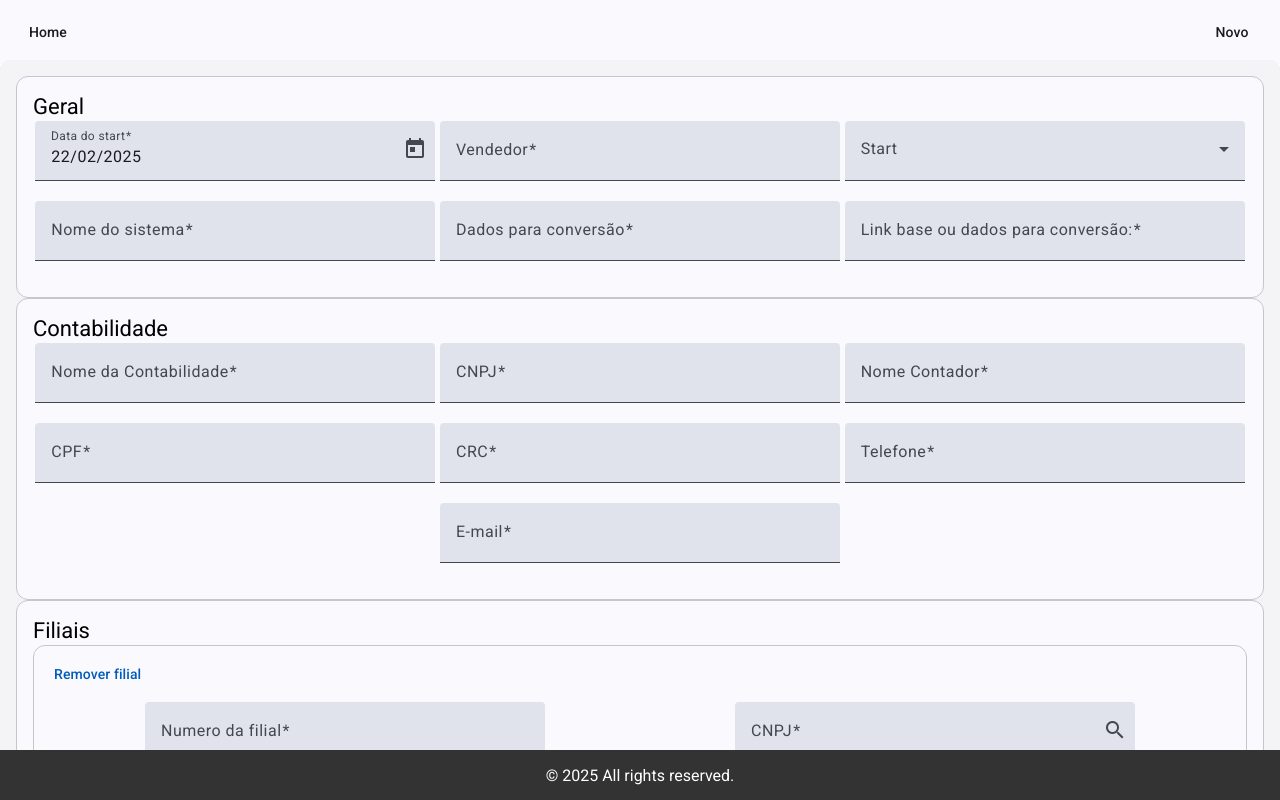
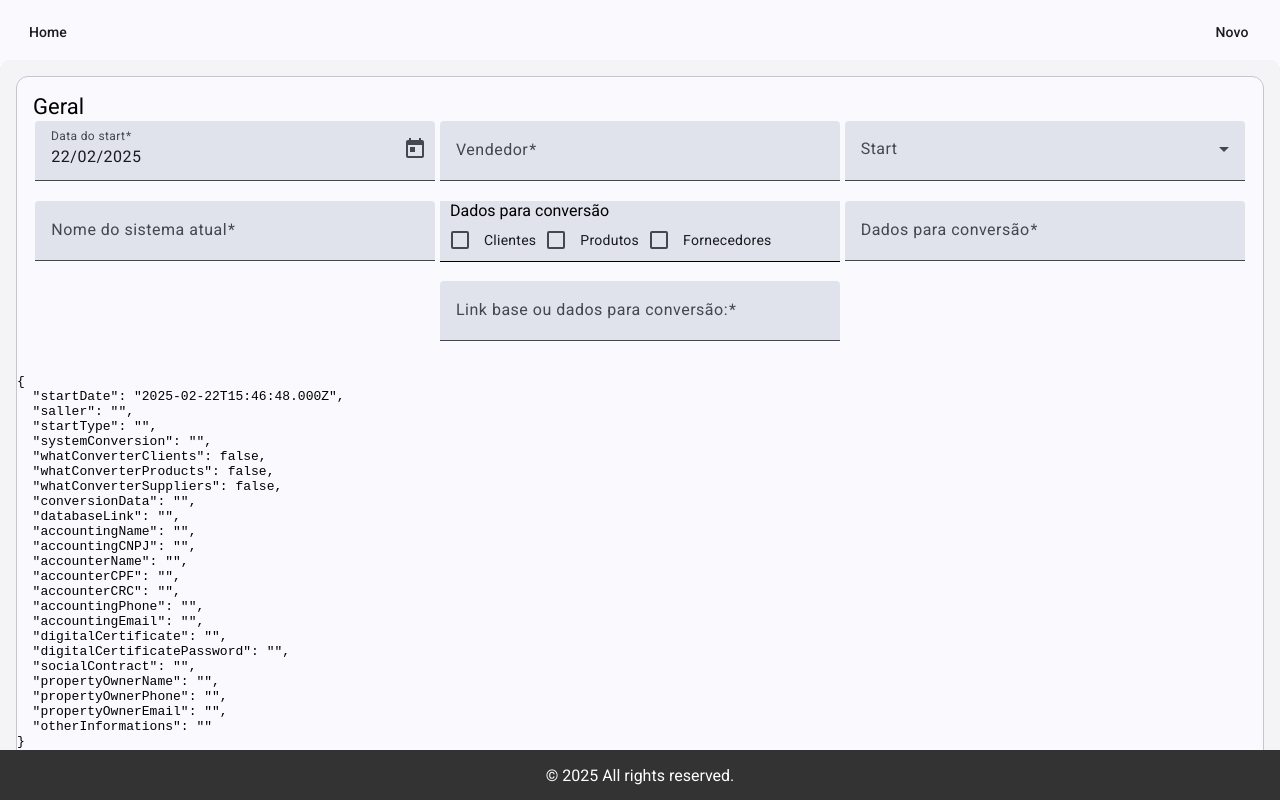
Before and after one commit to vinybisol/solve-client-from-web, an Angular app: page /register in a window 1280 px wide. Built offline with nearby package versions, Linux system fonts and the light colour scheme.

Commit message:
several changes

```diff
--- a/src/app/pages/register/general-form/general-form.component.html
+++ b/src/app/pages/register/general-form/general-form.component.html
@@ -21,9 +21,23 @@
                 </mat-select>
             </mat-form-field>
             <mat-form-field>
-                <mat-label>Nome do sistema</mat-label>
+                <mat-label>Nome do sistema atual</mat-label>
                 <input matInput formControlName="systemConversion">
             </mat-form-field>
+            <div class="mat-checkbox-container">
+                <mat-label class="mat-checkbox-title">Dados para conversão</mat-label>
+                <div>
+                    <mat-checkbox formControlName="whatConverterClients">
+                        Clientes
+                    </mat-checkbox>
+                    <mat-checkbox formControlName="whatConverterProducts">
+                        Produtos
+                    </mat-checkbox>
+                    <mat-checkbox formControlName="whatConverterSuppliers">
+                        Fornecedores
+                    </mat-checkbox>
+                </div>
+            </div>
             <mat-form-field>
                 <mat-label>Dados para conversão</mat-label>
                 <input matInput formControlName="systemConversion">
@@ -34,4 +48,5 @@
             </mat-form-field>
         </form>
     </mat-card-content>
+    <pre>{{ generalForm.value | json }}</pre>
 </mat-card>
--- a/src/app/pages/register/general-form/general-form.component.scss
+++ b/src/app/pages/register/general-form/general-form.component.scss
@@ -4,3 +4,15 @@
     flex-wrap: wrap;
     justify-content: space-around;
 }
+
+.mat-checkbox-container {
+    height: 60px;
+    width: 400px;
+    margin-bottom: 10px;
+    border-bottom: 1px solid black;
+    background-color: #E0E2EC;
+}
+
+.mat-checkbox-title {
+    padding: 10px;
+}
--- a/src/app/pages/register/interfaces/register-interface.ts
+++ b/src/app/pages/register/interfaces/register-interface.ts
@@ -5,6 +5,9 @@ export default interface RegisterInterface {
     saller: FormControl<string | null>;
     startType: FormControl<string | null>;
     systemConversion: FormControl<string | null>;
+    whatConverterProducts: FormControl<boolean | null>;
+    whatConverterClients: FormControl<boolean | null>;
+    whatConverterSuppliers: FormControl<boolean | null>;
     conversionData: FormControl<string | null>;
     databaseLink: FormControl<string | null>;
     accountingName: FormControl<string | null>;
--- a/src/app/pages/register/register.component.ts
+++ b/src/app/pages/register/register.component.ts
@@ -1,4 +1,4 @@
-import { Component, inject, OnInit, ViewChild } from '@angular/core';
+import { Component, inject, ViewChild } from '@angular/core';
 import { MatButtonModule } from '@angular/material/button';
 import { MatCardModule } from '@angular/material/card';
 
@@ -18,7 +18,7 @@ import RegisterInterface from './interfaces/register-interface';
   styleUrl: './register.component.scss',
   animations: []
 })
-export class RegisterComponent implements OnInit {
+export class RegisterComponent {
   @ViewChild(BranchesListComponent) branchesLists: BranchesListComponent | undefined;
   public myform!: FormGroup<RegisterInterface>;
   private formBuilder = inject(FormBuilder);
@@ -31,6 +31,9 @@ export class RegisterComponent implements OnInit {
       saller: this.formBuilder.control<string>('', [Validators.required, Validators.minLength(3), Validators.maxLength(50)]),
       startType: this.formBuilder.control<string>(''),
       systemConversion: this.formBuilder.control<string>('', [Validators.required, Validators.minLength(3), Validators.maxLength(50)]),
+      whatConverterClients: this.formBuilder.control<boolean>(false),
+      whatConverterProducts: this.formBuilder.control<boolean>(false),
+      whatConverterSuppliers: this.formBuilder.control<boolean>(false),
       conversionData: this.formBuilder.control<string>('', [Validators.required, Validators.minLength(3), Validators.maxLength(50)]),
       databaseLink: this.formBuilder.control<string>('', [Validators.required, Validators.minLength(3), Validators.maxLength(50)]),
 
@@ -75,7 +78,7 @@ export class RegisterComponent implements OnInit {
     content += 'Vendedor: ' + this.myform?.value?.saller + '\n';
     content += 'Start: ' + this.myform?.value?.startType + '\n';
     content += 'Nome do sistema atual: ' + this.myform?.value?.systemConversion + '\n';
-    content += 'Dados para converter: ' + this.myform?.value?.conversionData + '\n';
+    content += 'Dados para converter: ' + this.getDataToConvert() + '\n';
     content += 'Link da base: ' + this.myform?.value?.databaseLink + '\n';
     content += '----------------------------------------------------------------------------------------------------\n';
     content += 'Nome da Contabilidade: ' + this.myform?.value?.accounterName + '\n';
@@ -115,4 +118,25 @@ export class RegisterComponent implements OnInit {
 
     this.registerService.downloadStringAsFile(content);
   }
+
+  getDataToConvert(): string {
+    const hasClients = this.myform?.value?.whatConverterClients === true ? 'Clientes' : '';
+    const hasProducts = this.myform?.value?.whatConverterProducts === true ? 'Produtos' : '';
+    const hasSuppliers = this.myform?.value?.whatConverterSuppliers === true ? 'Fornecedores' : '';
+
+    let ret = '';
+    if (hasClients) {
+      ret += hasClients;
+    }
+    if (hasProducts) {
+      ret += (ret.length > 0 ? ', ' : '') + hasProducts;
+    }
+    if (hasSuppliers) {
+      ret += (ret.length > 0 ? ', ' : '') + hasSuppliers;
+    }
+    if (ret.length > 0) {
+      return ret;
+    }
+    return '';
+  }
 }
```
Also changed, not shown: src/app/pages/register/general-form/general-form.component.ts (+6 -4 lines).
